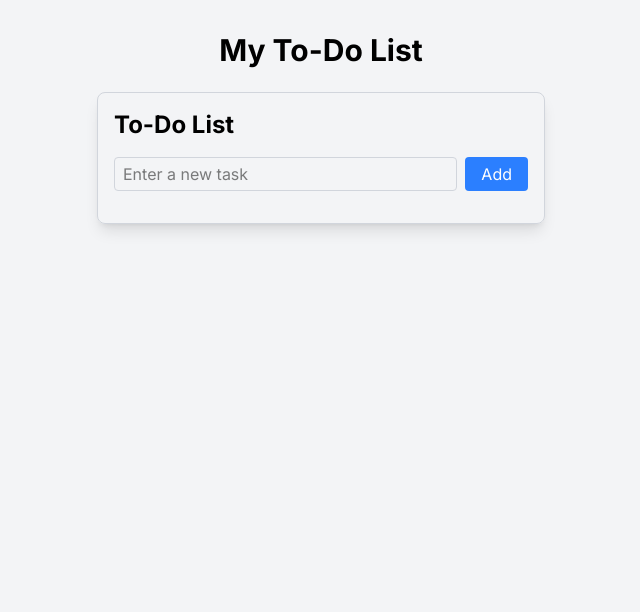
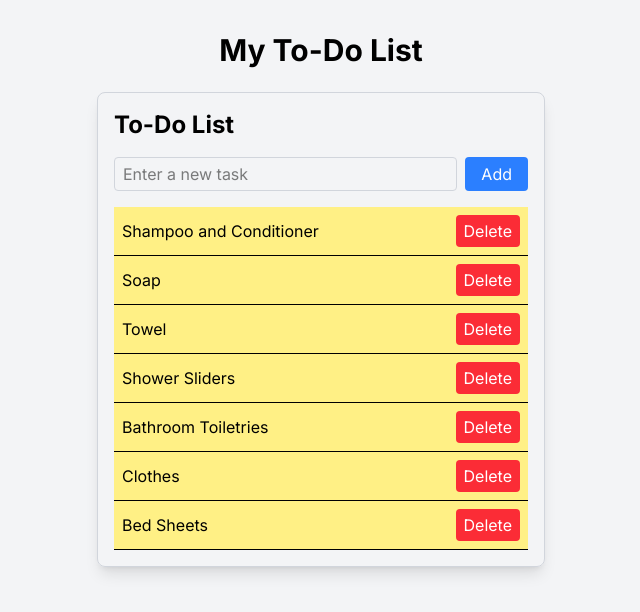
Before and after one commit to chewton2k/UCLADesign, a React (Vite) app in the folder frontend/: page /todo-list in a window 1280 px wide. Shown: the top 612 px of the page, without its empty margins (319-959 px from the left). Built offline with nearby package versions, Linux system fonts and the light colour scheme.

Commit message:
added default values to todo list

```diff
--- a/frontend/src/components/TodoListForm.jsx
+++ b/frontend/src/components/TodoListForm.jsx
@@ -1,7 +1,15 @@
 import React, { useState } from 'react';
 
 function TodoListForm() {
-  const [tasks, setTasks] = useState([]);
+  const [tasks, setTasks] = useState([
+    { text: "Shampoo and Conditioner", isCompleted: false, isImportant: true},
+    { text: "Soap", isCompleted: false, isImportant: true },
+    { text: "Towel", isCompleted: false, isImportant: true },
+    { text: "Shower Sliders", isCompleted: false, isImportant: true },
+    { text: "Bathroom Toiletries", isCompleted: false, isImportant: true },
+    { text: "Clothes", isCompleted: false, isImportant: true },
+    { text: "Bed Sheets", isCompleted: false, isImportant: true },
+  ]);
   const [newTask, setNewTask] = useState('');
 
   // add task
@@ -16,6 +24,7 @@ function TodoListForm() {
 
 
   // task importance toggle
+
 
 
   // delete task
```
